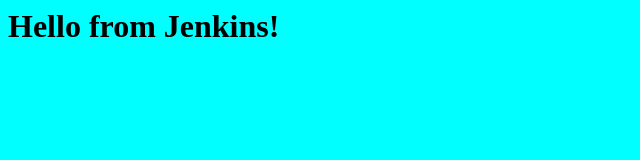
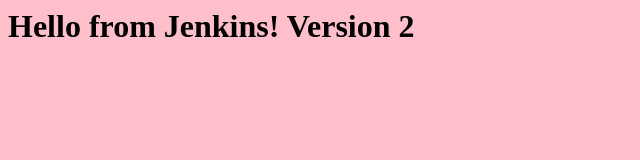
Before and after one commit to priyam930/Jenkins-Practice, a plain HTML site: page index.html in a window 1280 px wide. Shown: the whole page, without its empty margins (0-640 px from the left). Drawn offline with Linux system fonts and the light colour scheme.

Commit message:
Added index.html file version 2

```diff
--- a/index.html
+++ b/index.html
@@ -1,3 +1,3 @@
-<body style="background-color: aqua;">
-    <h1>Hello from Jenkins!</h1>
+<body style="background-color: pink">
+    <h1>Hello from Jenkins! Version 2</h1>
 </body>
```
